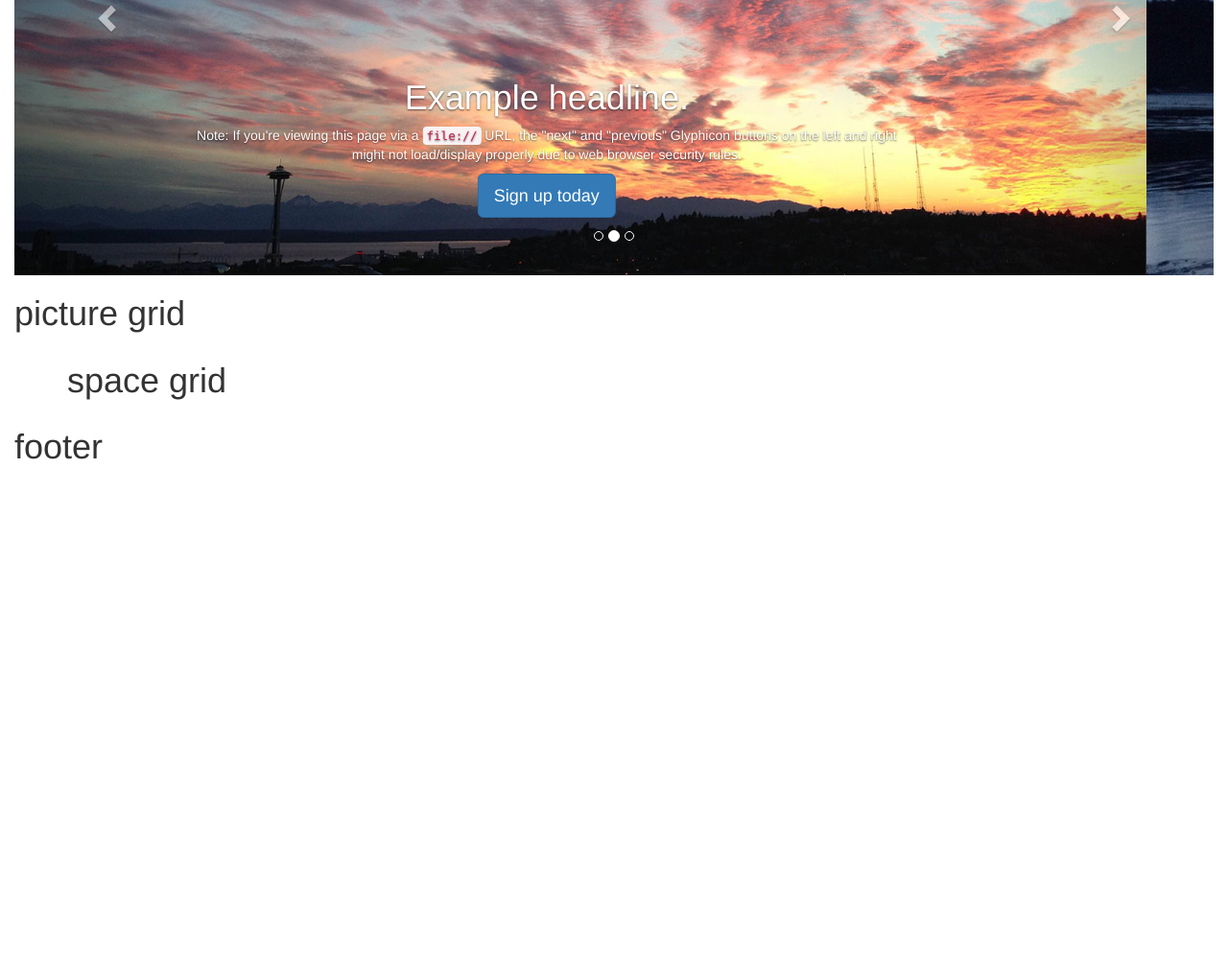
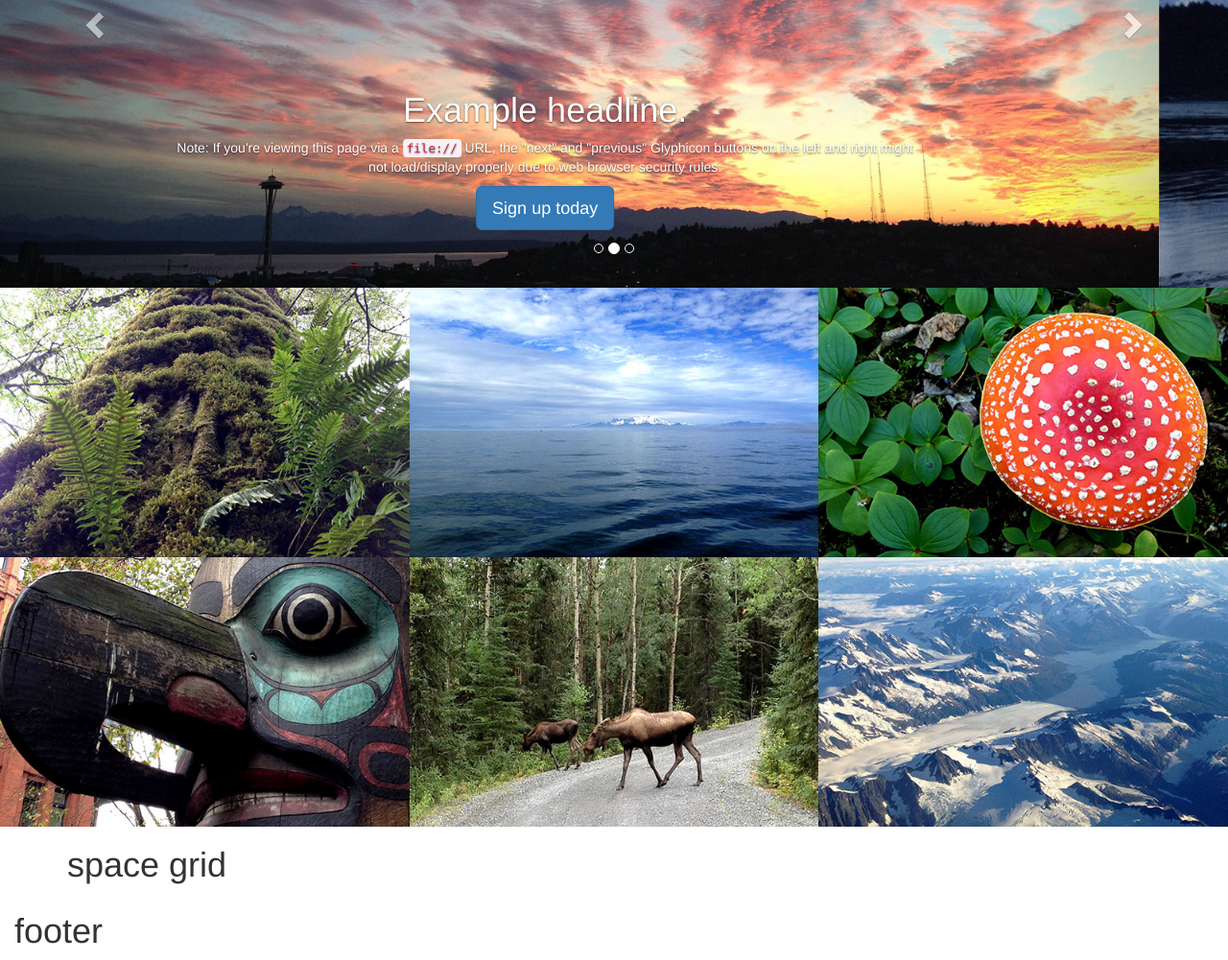
Before and after one commit to dustinrpatterson/glg, a website: page app/index.html in a window 1280 px wide. Shown: the part 311-1312 px from the top of the page at 96% size. Before the commit the page ends 807 px from the top, so only its background shows below. Drawn offline with nearby package versions, Linux system fonts and the light colour scheme.

Commit message:
tile area loaded

```diff
--- a/app/index.html
+++ b/app/index.html
@@ -31,7 +31,7 @@
         </div>
         <!--Carousel-->
 
-        <div id="carousel" class="container-fluid">
+        <div id="carousel" class="container-fluid tiles">
 
 
             <div id="myCarousel" class="carousel slide" data-ride="carousel">
@@ -94,7 +94,28 @@
 
         <!--picture grid-->
         <div id="pictureGrid" class="container-fluid">
-            <h1>picture grid</h1>
+            <div class="row">
+                <div class="col-xs-12 col-md-4 tiles">
+                    <img src="../images/tiles/tile-1.jpg" alt="" class="tiles">
+                </div>
+                <div class="col-xs-12 col-md-4 tiles">
+                    <img src="../images/tiles/tile-2.jpg" alt=""class="tiles">
+                </div>
+                <div class="col-xs-12 col-md-4 tiles">
+                    <img src="../images/tiles/tile-3.jpg" alt=""class="tiles">
+                </div>
+            </div>
+            <div class="row">
+                <div class="col-xs-12 col-md-4 tiles">
+                    <img src="../images/tiles/tile-4.jpg" alt=""class="tiles">
+                </div>
+                <div class="col-xs-12 col-md-4 tiles">
+                    <img src="../images/tiles/tile-5.jpg" alt="" class="tiles">
+                </div>
+                <div class="col-xs-12 col-md-4 tiles">
+                    <img src="../images/tiles/tile-6.jpg" alt="" class="tiles">
+                </div>
+            </div>
         </div>
 
         <!--Spaced grid-->
--- a/app/styles/style.scss
+++ b/app/styles/style.scss
@@ -7,3 +7,12 @@ body {
 .header{
     background: gray;
 }
+
+.tiles{
+    max-width: 100%;
+    max-height: 100%;
+    display: block;
+    margin: 0 auto;
+    padding-left: 0px;
+    padding-right: 0px;
+}
```
Also changed, not shown: app/style.css, app/styles/style.css.
